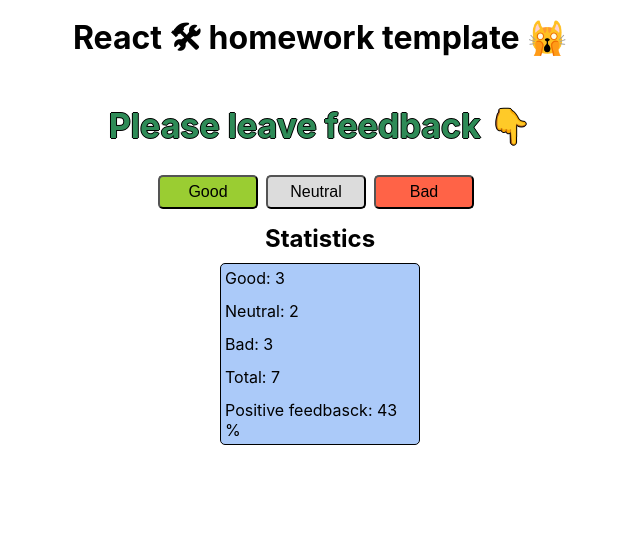
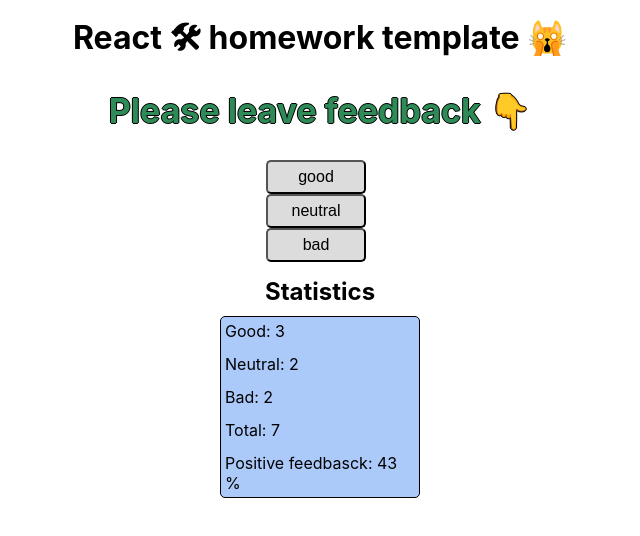
Before and after one commit to DonKanElion/goit-react-hw-02-feedback, a React (Create React App) app: page / in a window 1280 px wide. Shown: the top 536 px of the page, without its empty margins (320-960 px from the left). Built offline with nearby package versions, Linux system fonts and the light colour scheme.

Commit message:
data transfer from FeedBack in App
+ refactoring render btn, stat

```diff
--- a/src/components/App.jsx
+++ b/src/components/App.jsx
@@ -1,10 +1,49 @@
-import { FeedBack } from '../components/FeedBack';
-// import Statistics from '../Statistics';
+import { Component } from 'react';
+import classNames from 'classnames';
 
+import s from '../components/FeedbackOptions/FeedbackOptions.module.css';
+import FeedbackOptions from './FeedbackOptions/FeedbackOptions';
+import Statistics from './Statistics';
 
-export const App = () => {
+export class App extends Component {
+  state = {
+    good: 3,
+    neutral: 2,
+    bad: 2,
+  };
+
+  onLeaveFeedback(evt) {
+    let key = evt.target.name;
+    this.setState((prevState) => {
+      return {
+        [key]: prevState[key] + 1,
+      }
+    })
+  }
+
+  countTotalFeedback() {
+    const { good, neutral, bad } = this.state;
+    return good + neutral + bad;
+  }
+
+  countPositiveFeedbackPercentage() {
+    const { good, neutral, bad } = this.state;
+    const total = good + neutral + bad;
+    return total > 0 ? Math.round(100 / total * good) : 0;
+
+        // const positiveFeedback = this.state.good * this.countTotalFeedback();   // також працює 💚
+        // return positiveFeedback.toFixed(2)*100;  // також працює 💚
+
+  }
+
+  render() {
+    const keys = Object.keys(this.state);
+    const { good, bad, neutral } = this.state;
+
     return (
-    <div className='container'
+
+      <div
+        className="container"
         style={{
           display: 'block',
           textAlign: 'center',
@@ -13,11 +52,19 @@ export const App = () => {
         }}
       >
         <h1>React 🛠 homework template 🙀</h1>
+        <h2 className={classNames(s.title)}>Please leave feedback 👇</h2>
 
-      <FeedBack />
+        {/* <Section title="Please leave feedback 👇"></Section> */}
 
-      {/* <Statistics good={good} neutral={neutral} bad={bad} total={total} positivePercentage={positivePercentage}></Statistics> */}
+        <FeedbackOptions
+          options={keys}
+          onLeaveFeedback={this.onLeaveFeedback.bind(this)}
+        ></FeedbackOptions>
 
+        <Statistics good={good} neutral={neutral} bad={bad} total={this.countTotalFeedback()} positivePercentage={this.countPositiveFeedbackPercentage()}></Statistics>
+
+        {/* <Section title="Statistics"></Section> */}
       </div>
     );
-};
+  }
+}
--- a/src/components/FeedBack/FeedBack.jsx
+++ /dev/null
@@ -1,62 +0,0 @@
-import { Component } from "react";
-// import PropTypes from 'prop-types';
-
-import classNames from 'classnames';
-import s from './FeedBack.module.css';
-
-import Statistics from '../Statistics';
-
-
-export class FeedBack extends Component {
-    // static ptopTypes = {
-    //     good: PropTypes.number,
-    // }
-
-    state = {
-        good: 3,
-        neutral: 2,
-        bad: 3,
-        total: 7,
-        positivePercentage: 43,
-      }
-
-    hundleClick (evt) {
-        let name = evt.target.name;
-
-        this.setState((prevState) => {
-            const { good, neutral, bad, total } = prevState;
-
-            return {
-                [name]: prevState[name] + 1,
-                total: prevState.total = good + neutral + bad,
-                positivePercentage: prevState.positivePercentage = good / total,
-                };
-        });
-    };
-
-    // countTotalFeedback() // Крок 2 закальна кількість відгуків
-    // countPositiveFeedbackPercentage()  // Крок 2 % позитивних відгуків (обчислювальні дані)
-
-    render() {
-        const { good, bad, neutral, total, positivePercentage } = this.state;
-
-        return (
-            <div className="container">
-
-            <h2 className={classNames(s.title)}>Please leave feedback 👇</h2>
-
-                <div className={classNames(s.box)}>
-                    <button type="button" name="good"  onClick={this.hundleClick.bind(this)} className={classNames(s.button, s.btn_good)}>Good</button>
-                    <button type="button" name="neutral" onClick={this.hundleClick.bind(this)} className={classNames(s.button)}>Neutral</button>
-                    <button type="button" name="bad" onClick={this.hundleClick.bind(this)} className={classNames(s.button, s.btn_bad)}>Bad</button>
-                </div>
-
-
-                <Statistics good={good} neutral={neutral} bad={bad} total={total} positivePercentage={positivePercentage}></Statistics>
-
-            </div>
-        )
-
-    }
-
-}
--- a/src/components/FeedBack/FeedBack.module.css
+++ /dev/null
@@ -1,33 +0,0 @@
-.title{
-font-size: 34px;
-color: seagreen;
-text-shadow: -1px 0 black, 0 1px black, 1px 0 black, 0 -1px black;
-}
-
-.box{
-    display: flex;
-    /* flex-direction: column; */
-
-    justify-content: center;
-    align-items: center;
-}
-
-.button{
-width: 100px;
-padding: 6px 0;
-margin-right: 8px;
-border-radius: 5px;
-
-font-size: 16px;
-
-color: black;
-background-color: gainsboro;
-}
-
-.btn_good{
-    background-color: yellowgreen;
-}
-
-.btn_bad{
-    background-color: tomato;
-}
--- a/src/components/FeedBack/index.js
+++ /dev/null
@@ -1 +0,0 @@
-export { FeedBack } from './FeedBack';
--- /dev/null
+++ b/src/components/FeedbackOptions/FeedbackOptions.jsx
@@ -0,0 +1,28 @@
+import PropTypes from 'prop-types';
+import classNames from 'classnames';
+
+import s from './FeedbackOptions.module.css';
+
+const FeedbackOptions = ({ options, onLeaveFeedback }) => {
+  return options.map(key => {
+    return (
+      <li key={key}>
+        <button
+          type="button"
+          name={key}
+          onClick={onLeaveFeedback}
+          className={classNames(s.button)}
+        >
+          {key}
+        </button>
+      </li>
+    );
+  });
+};
+
+FeedbackOptions.propTypes = {
+  options: PropTypes.arrayOf(PropTypes.string.isRequired).isRequired,
+  onLeaveFeedback: PropTypes.func.isRequired,
+};
+
+export default FeedbackOptions;
--- /dev/null
+++ b/src/components/FeedbackOptions/FeedbackOptions.module.css
@@ -0,0 +1,33 @@
+.title{
+    font-size: 34px;
+    color: seagreen;
+    text-shadow: -1px 0 black, 0 1px black, 1px 0 black, 0 -1px black;
+    }
+
+    .box{
+        display: flex;
+        /* flex-direction: column; */
+
+        justify-content: center;
+        align-items: center;
+    }
+
+    .button{
+    width: 100px;
+    padding: 6px 0;
+    margin-right: 8px;
+    border-radius: 5px;
+
+    font-size: 16px;
+
+    color: black;
+    background-color: gainsboro;
+    }
+
+    .btn_good{
+        background-color: yellowgreen;
+    }
+
+    .btn_bad{
+        background-color: tomato;
+    }
--- /dev/null
+++ b/src/components/FeedbackOptions/index.js
@@ -0,0 +1 @@
+import { FeedbackOptions } from './FeedbackOptions';
```
Also changed, not shown: src/components/Statistics/Statistics.jsx (+22 -12 lines). Lines whose indentation alone changed are shown as unchanged.
